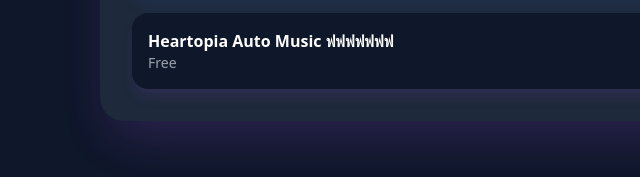
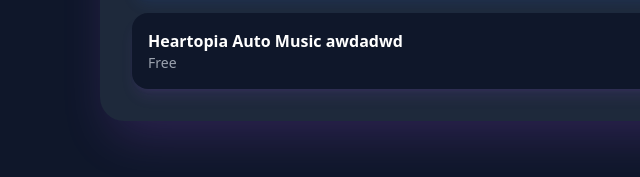
Before and after one commit to SwiftX222/SpecialOfValue, an Electron app: page index.html in a window 1000 px wide. Shown: the part 425-602 px from the top of the page, 0-640 px from the left. Drawn offline with nearby package versions, Linux system fonts and the light colour scheme; no server answers.

Commit message:
release v1.0.9

```diff
--- a/index.html
+++ b/index.html
@@ -24,7 +24,7 @@
 
     <div class="bg-[#0f172a] p-4 rounded-2xl shadow-lg shadow-purple-500/10 flex justify-between items-center">
       <div>
-        <h2 class="font-semibold">Heartopia Auto Music ฟฟฟฟฟฟฟ</h2>
+        <h2 class="font-semibold">Heartopia Auto Music awdadwd</h2>
         <p class="text-sm text-gray-400">Free</p>
       </div>
       <button class="bg-gray-600 px-4 py-2 rounded-xl">
--- a/package.json
+++ b/package.json
@@ -1,11 +1,12 @@
 {
   "name": "swiftheartx",
-  "version": "1.0.8",
+  "version": "1.0.9",
   "description": "SwiftHeartX Launcher",
   "main": "main.js",
   "scripts": {
     "start": "electron .",
-    "build": "electron-builder"
+    "build": "electron-builder",
+    "dist": "electron-builder --publish always"
   },
   "build": {
     "appId": "com.swiftheartx.app",
```
